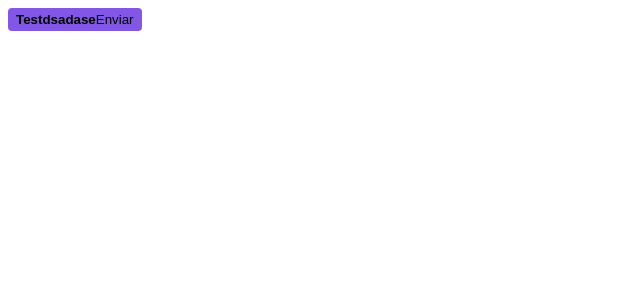
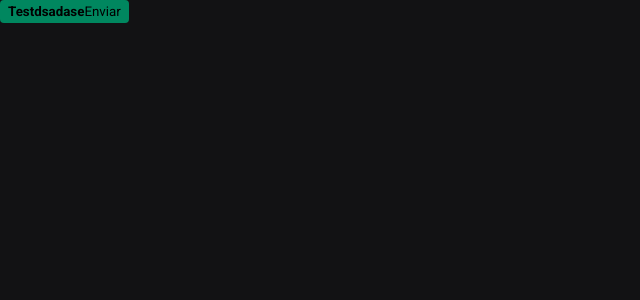
Before and after one commit to nelsoncastanha/ignite-shop, a Next.js app: page / in a window 1280 px wide. Shown: the top 300 px of the page, without its empty margins (0-640 px from the left). Built offline with nearby package versions, Linux system fonts and the light colour scheme.

Commit message:
global styles

```diff
--- a/src/pages/_app.tsx
+++ b/src/pages/_app.tsx
@@ -1,4 +1,7 @@
 import type { AppProps } from "next/app";
+import { globalStyles } from "../styles/global";
+
+globalStyles();
 
 export default function App({ Component, pageProps }: AppProps) {
   return <Component {...pageProps} />;
--- a/src/pages/index.tsx
+++ b/src/pages/index.tsx
@@ -1,7 +1,7 @@
 import { styled } from "../styles"
 
 const Button = styled('button', {
-  backgroundColor: '$rocketseat',
+  backgroundColor: '$green500',
   borderRadius: 4,
   border: 0,
   padding: '4px 8px',
--- /dev/null
+++ b/src/styles/global.ts
@@ -0,0 +1,19 @@
+import { globalCss } from ".";
+
+export const globalStyles = globalCss({
+    '*': {
+        margin: 0,
+        padding: 0,
+    },
+
+    body: {
+      backgroundColor: '$gray900',
+      color: '$gray100',
+      '-webkit-font-smoothing': 'antialiased',
+    },
+
+    'body, input, textarea, button': {
+      fontFamily: 'Roboto',
+      fontWeight: 400,
+    }
+})
--- a/src/styles/index.ts
+++ b/src/styles/index.ts
@@ -12,7 +12,15 @@
  } = createStitches({
     theme: {
         colors: {
-            rocketseat: '#8257e6',
+            white: '#FFF',
+
+            gray900: '#121214',
+            gray800: '#202024',
+            gray300: '#c4c4cc',
+            gray100: '#e1e1e6',
+
+            green500: '#00875f',
+            green300: '#00b37e',
         }
     }
 })
```
